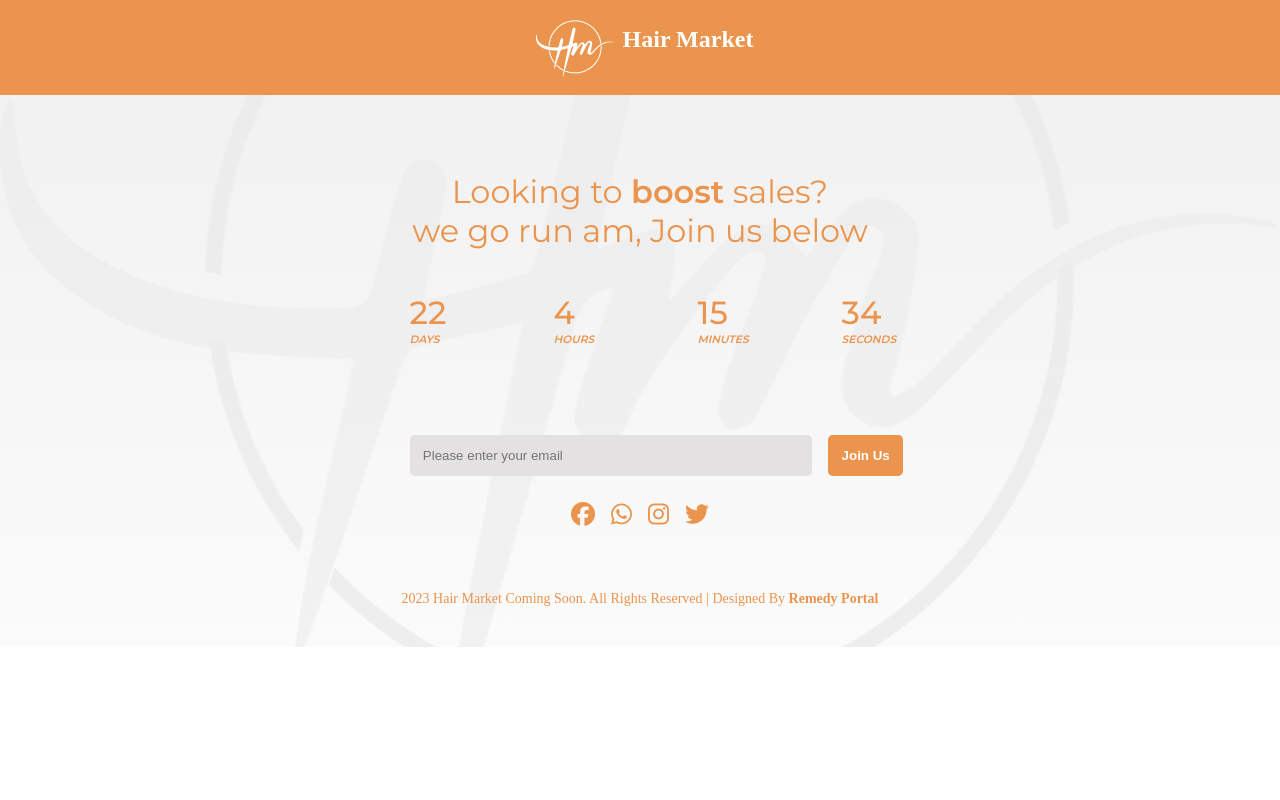
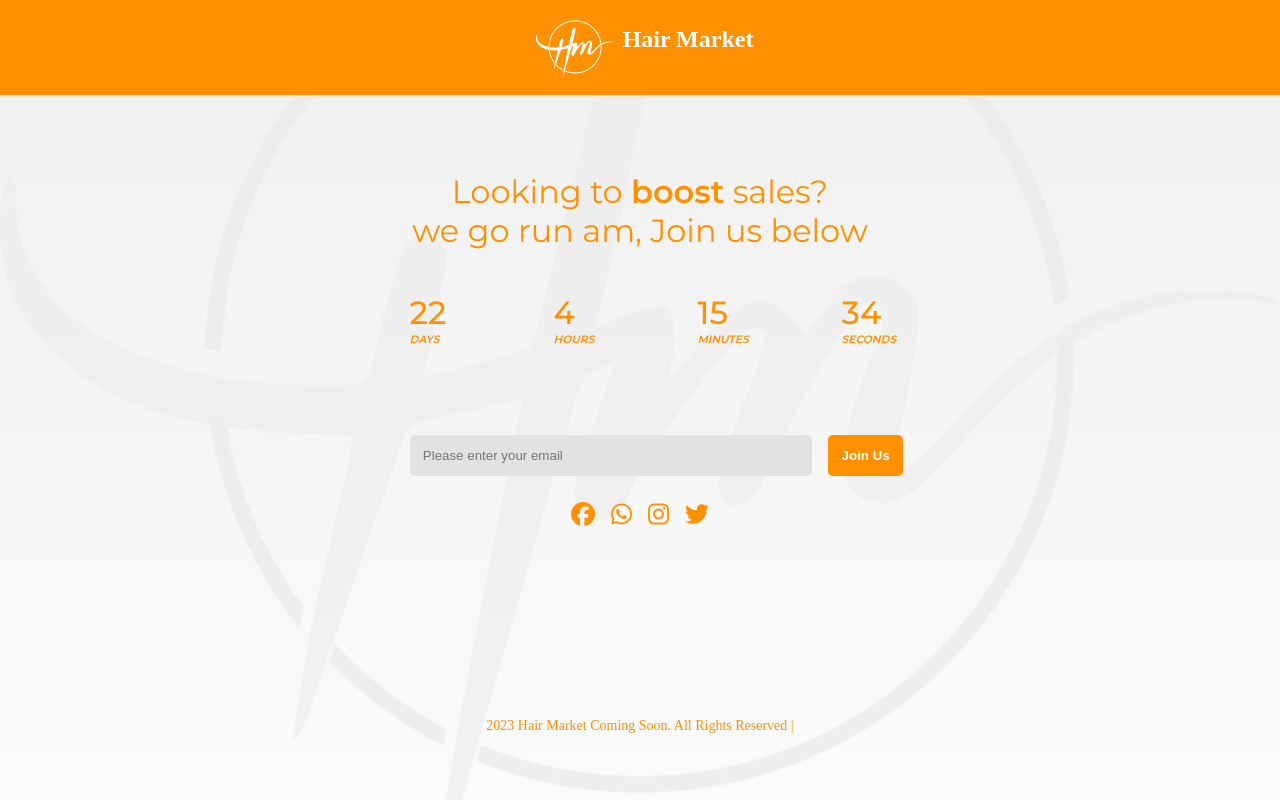
Before and after one commit to hushjozy/Waitlist-2, a plain HTML site: page index.html in a window 1280 px wide. Shown: the top 800 px of the page. Drawn offline with Linux system fonts and the light colour scheme; a web font is replaced by a local one.

Commit message:
waitlist fix

```diff
--- a/index.css
+++ b/index.css
@@ -1,18 +1,22 @@
 @import url("https://fonts.googleapis.com/css2?family=Inter:wght@200;400;500;600;700;800;900&family=Montez&family=Montserrat:wght@100;200;300;400;500;600&display=swap");
 
-body{
+body {
   margin: 0;
+  overflow-x: hidden;
+  height: 100vh;
 }
 .waitlist_con {
   width: 100%;
   min-height: 100%;
 
-  background-image:  linear-gradient(rgba(238, 238, 238, 0.9), rgba(249, 249, 249, 0.7)),url(./images/Group.png);
+  background-image: linear-gradient(
+      rgba(238, 238, 238, 0.9),
+      rgba(249, 249, 249, 0.7)
+    ),
+    url(./images/Group.png);
   background-repeat: no-repeat;
   background-position: center;
   background-size: cover;
-
-
 }
 .hm_logo {
   position: fixed;
@@ -27,7 +31,7 @@ body{
   width: 100%;
   display: flex;
   justify-content: center;
-  background-color: #eb944e;
+  background-color: #ff9000;
   height: 5%;
 }
 .header h2 {
@@ -35,7 +39,7 @@ body{
   color: #ffffff;
 }
 .looking {
-  color: #eb944e;
+  color: #ff9000;
   font-weight: 400;
   font-size: 900;
   text-align: center;
@@ -67,7 +71,7 @@ body{
   flex-direction: column;
   width: 100%;
   height: 100%;
-  color: #eb944e;
+  color: #ff9000;
   font-family: "Montserrat", sans-serif;
 }
 .h6-tags {
@@ -85,7 +89,6 @@ body{
   margin-left: 32%;
   margin-right: auto;
   gap: 3%;
-
 }
 .sub_input {
   width: 70%;
@@ -94,14 +97,13 @@ body{
   background-color: #e3e1e1;
   color: #000;
   border-color: transparent;
-
 }
-.sub_input:focus{
-  border:0;
-  outline:0;
+.sub_input:focus {
+  border: 0;
+  outline: 0;
 }
 .join_us_btn {
-  background-color: #eb944e;
+  background-color: #ff9000;
   padding: 0.7rem;
   font-weight: 600;
   color: #fff;
@@ -128,7 +130,7 @@ body{
 }
 
 .socials {
-  color: #eb944e;
+  color: #ff9000;
 }
 .socials i {
   font-size: 1.5rem;
@@ -142,14 +144,15 @@ body{
 footer {
   height: 7vh;
   width: 100vw;
+  position: absolute;
+  bottom: 5vh;
   margin-left: 10%;
   text-align: center;
   font-size: 14px;
-
   /* display: flex; */
   justify-content: center;
   align-items: center;
-  color: #eb944e;
+  color: #ff9000;
   margin-top: 5%;
 }
 footer p {
@@ -162,7 +165,7 @@ footer p {
     display: flex;
     justify-content: space-between;
     padding-inline: 36vw;
-    background-color: #eb944e;
+    background-color: #ff9000;
     height: 5%;
   }
   .header h2 {
@@ -212,28 +215,30 @@ footer p {
     margin-left: 5%;
     font-size: x-large;
   }
-  .countdown{
+  .countdown {
     width: 90%;
     margin-left: 3%;
   }
-  .input_mail{
+  .input_mail {
     width: 90%;
     margin-left: 5%;
   }
-  .sub_input{
+  .sub_input {
     margin-bottom: 2%;
   }
-  .join_us_btn{
+  .join_us_btn {
     height: 2%;
     margin-bottom: 15%;
   }
-  footer{
+  footer {
     width: 90%;
     text-align: center;
+  }
+  .icons_container {
+    margin-bottom: 35%;
   }
   .icons {
     width: 80%;
     justify-content: space-around;
-
   }
 }
--- a/index.html
+++ b/index.html
@@ -72,7 +72,7 @@
 
       <footer>
         <p>
-          2023 Hair Market Coming Soon. All Rights Reserved | Designed By  <span style="font-weight: 900">Remedy Portal</span>
+          2023 Hair Market Coming Soon. All Rights Reserved |
         </p>
       </footer>
     </div>
```
